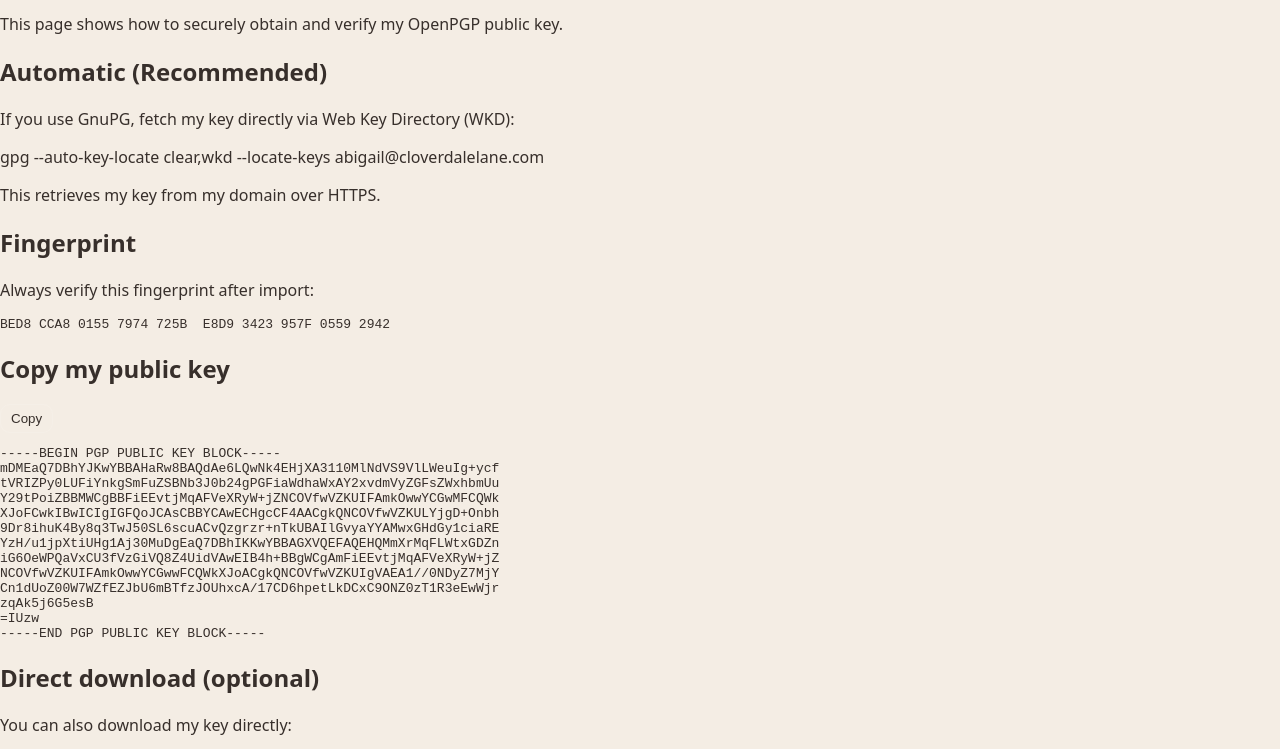
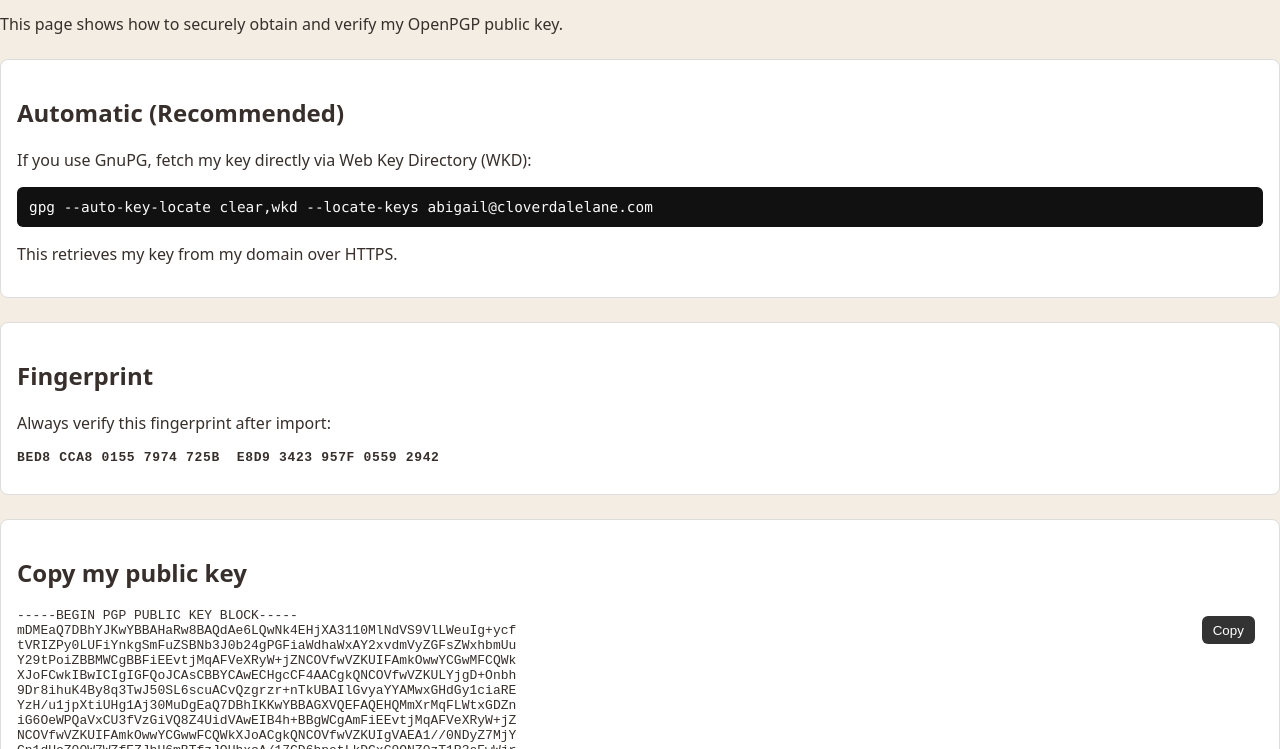
Before and after one commit to abigailmorton/links, a plain HTML site: page verify-pgp.html in a window 1280 px wide. Shown: the part 32-781 px from the top of the page. Drawn offline with Linux system fonts and the light colour scheme.

Commit message:
Update style.css
Added styles for verify-pgp.html

```diff
--- a/style.css
+++ b/style.css
@@ -90,6 +90,46 @@ p.sub { margin: 6px 0 0; color: var(--muted); }
   text-align: center;
 }
 
+.page.pgp .box {
+  background: #fff;
+  border: 1px solid #ddd;
+  border-radius: 8px;
+  padding: 1rem;
+  margin: 1.5rem 0;
+}
+
+.page.pgp .cmd {
+  display: block;
+  padding: 0.75rem;
+  background: #111;
+  color: #fafafa;
+  border-radius: 6px;
+  font-family: ui-monospace, SFMono-Regular, Menlo, Consolas, monospace;
+  font-size: 0.9rem;
+}
+
+.page.pgp .fingerprint {
+  font-weight: bold;
+  letter-spacing: 0.05em;
+}
+
+.page.pgp .copywrap {
+  position: relative;
+}
+
+.page.pgp button.copy {
+  position: absolute;
+  top: 0.5rem;
+  right: 0.5rem;
+  border: 0;
+  background: #333;
+  color: #fff;
+  padding: 0.4rem 0.7rem;
+  border-radius: 6px;
+  cursor: pointer;
+}
+.page.pgp button.copy:hover { background: #000; }
+
 .row { display:flex; gap:10px; flex-wrap: wrap; align-items: center; }
 .mono { font-family: ui-monospace, SFMono-Regular, Menlo, Consolas, monospace; }
 .pill { border:1px solid rgba(255,255,255,.12); border-radius: 999px; padding:6px 10px; color: var(--muted); }
```
